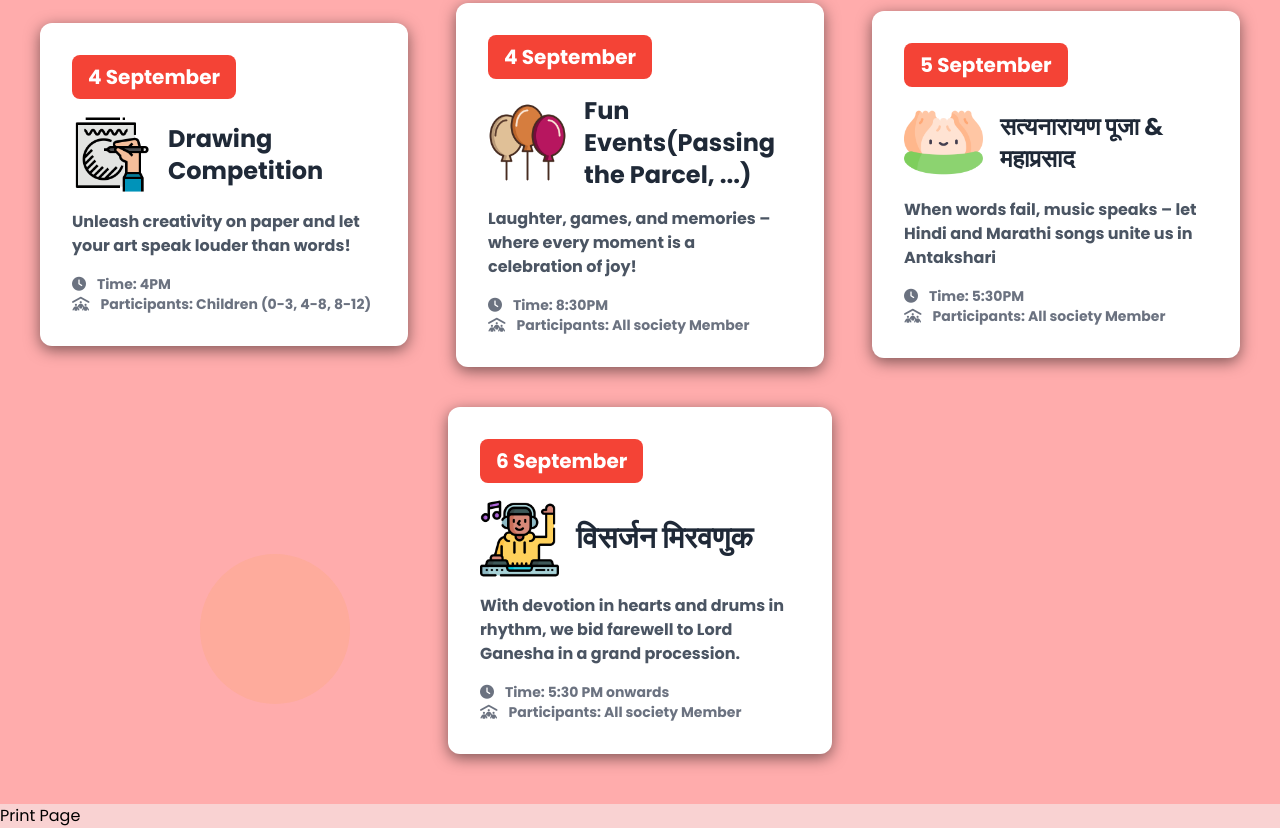
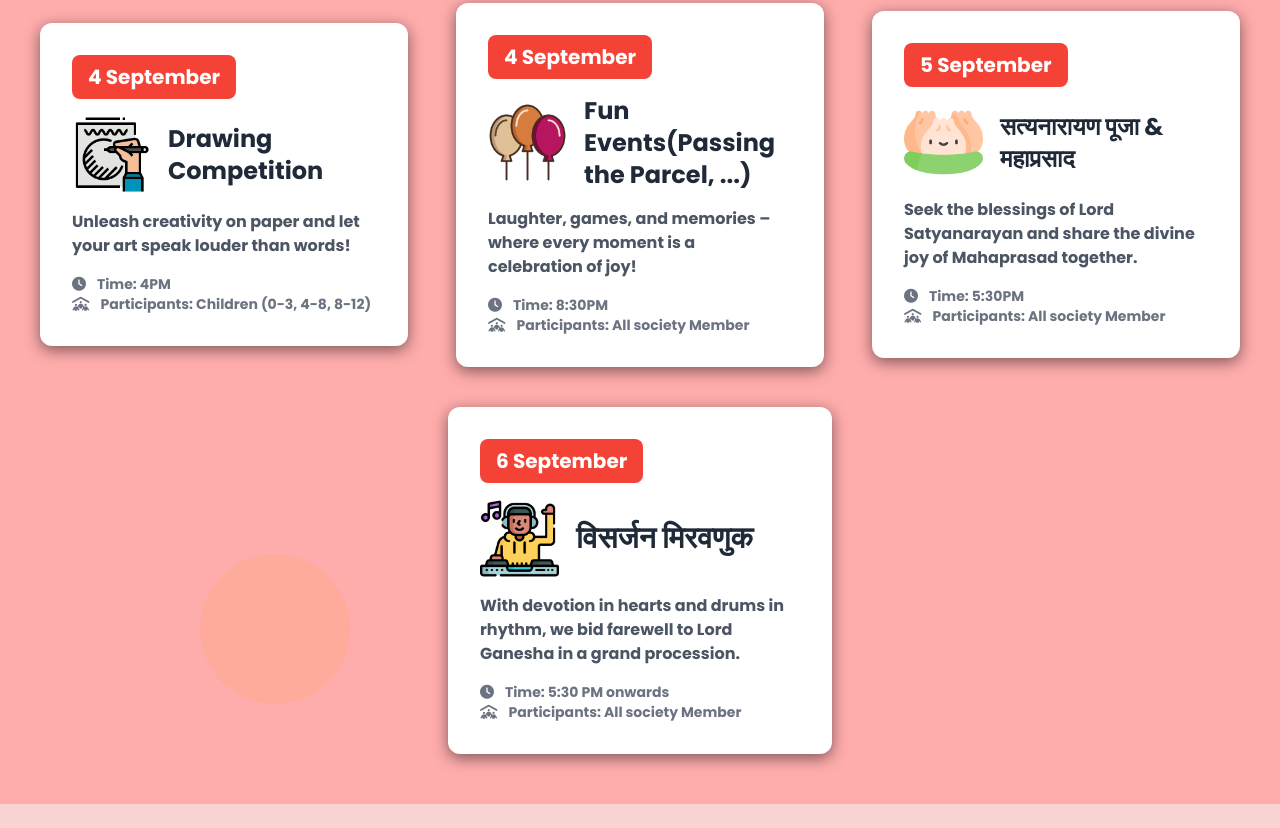
Before and after one commit to vitthal-ui/SaavyHomes, a plain HTML site: page index.html in a window 1280 px wide. Shown: the part 1426-2254 px from the top of the page. After the commit the page ends 2230 px from the top, so only its background shows below. Drawn offline with nearby package versions, Linux system fonts and the light colour scheme.

Commit message:
Seventh commit

```diff
--- a/index.html
+++ b/index.html
@@ -361,7 +361,7 @@
                      <div class="event-card p-8 w-96">
                         <div
                            class="event-date py-2 px-4 inline-block mb-4">
-                           <h3 class="text-xl font-bold">1 September</h3>
+                           <h3 class="text-xl font-bold" onclick="window.print()">1 September</h3>
                         </div>
                         <div class="flex items-center mb-4">
                            <img src="dance.png" alt="Dumb Sharade"
@@ -492,7 +492,7 @@
                               class="text-2xl font-bold text-gray-800">सत्यनारायण पूजा & महाप्रसाद
                            </h6>
                         </div>
-                        <p class="text-gray-600">When words fail, music speaks – let Hindi and Marathi songs unite us in Antakshari
+                        <p class="text-gray-600">Seek the blessings of Lord Satyanarayan and share the divine joy of Mahaprasad together.
                         </p>
                         <div class="mt-4 text-sm text-gray-500">
                            <p><i class="fas fa-clock mr-2"></i> Time:
@@ -545,6 +545,5 @@
          <b><b>
          </b></b>
       </div>
-      <button onclick="window.print()">Print Page</button>
    </body>
 </html>
```
